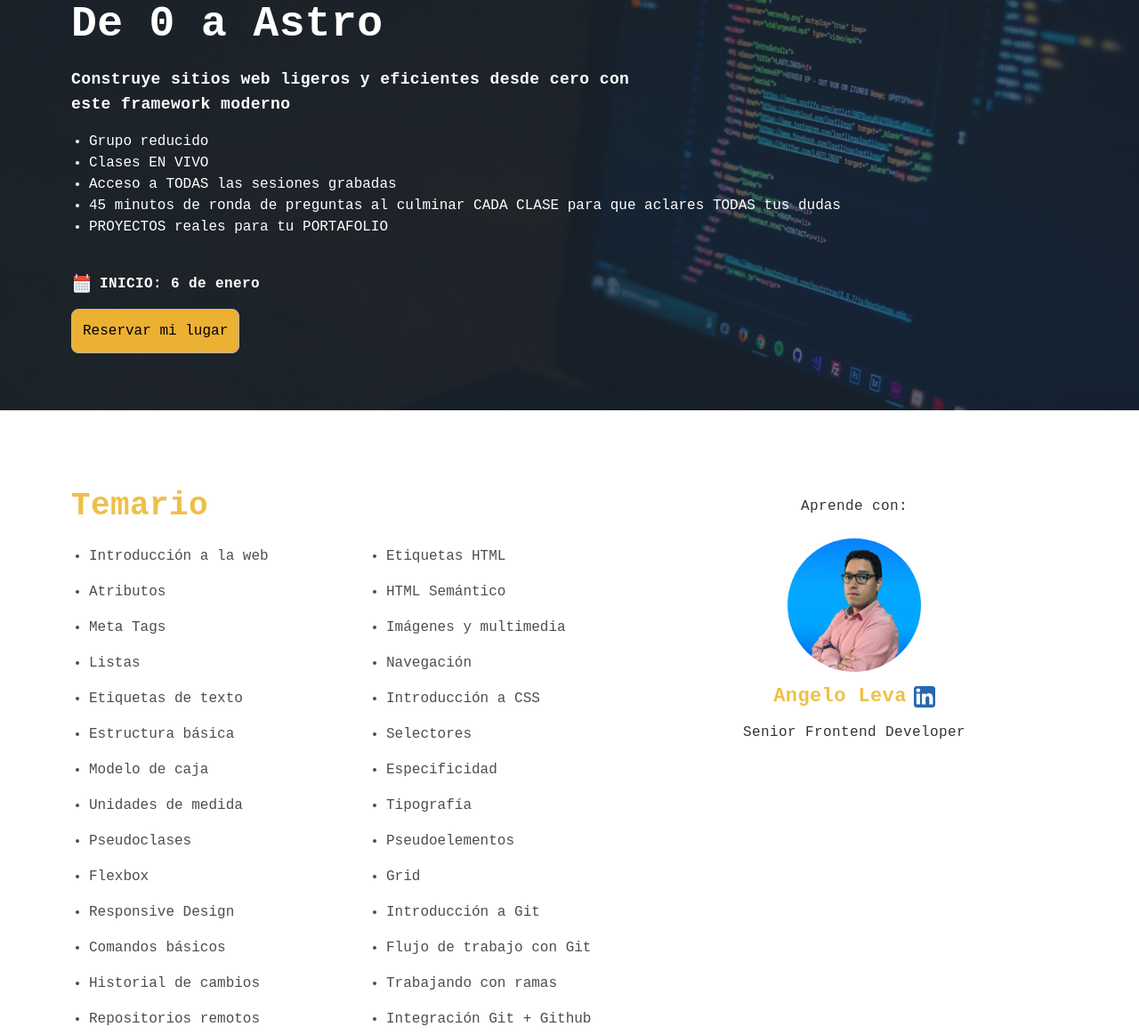
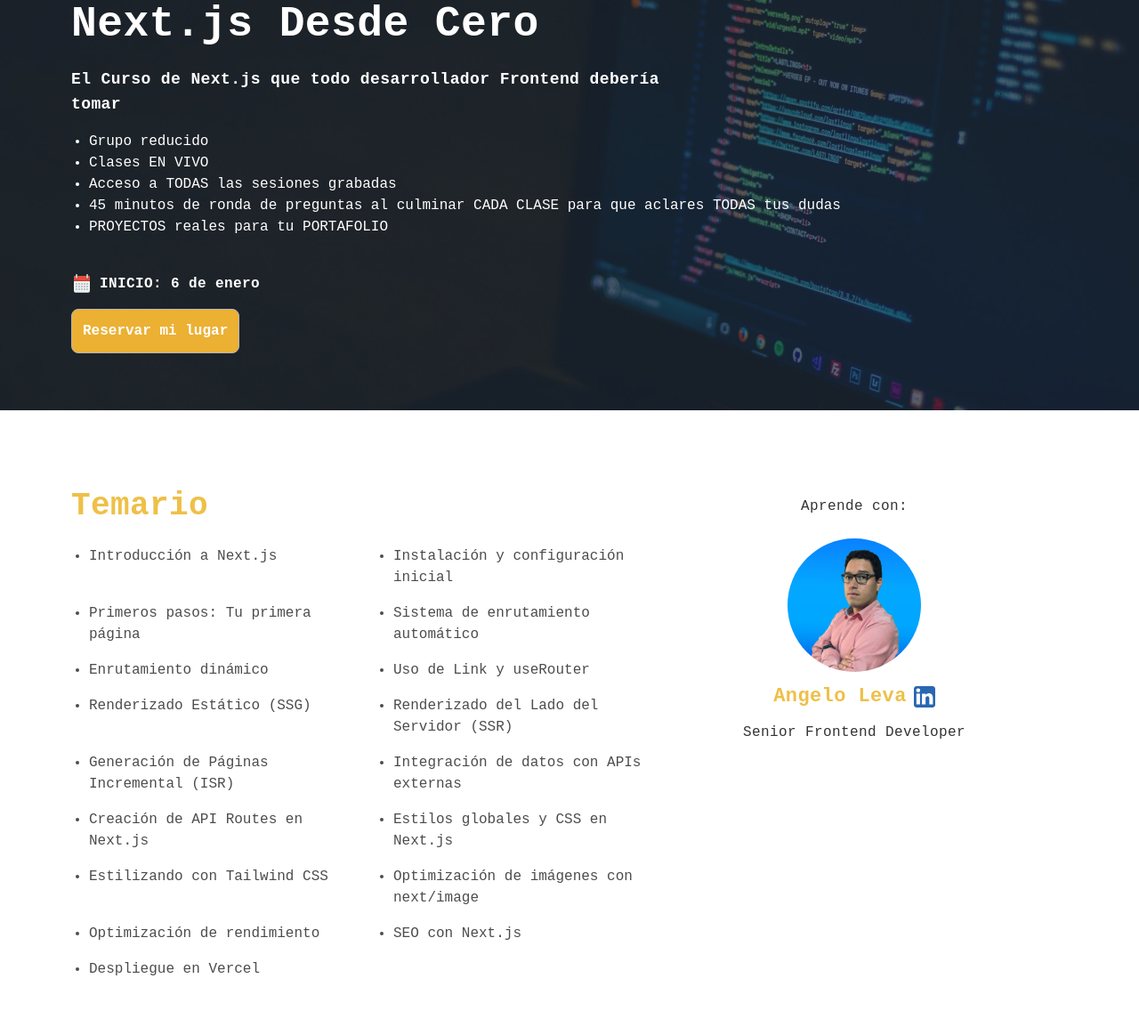
Before and after one commit to angelolev/codinglatam, an Astro site: page /cursos/astro in a window 1280 px wide. Shown: the part 149-1312 px from the top of the page at 89% size. Built offline with nearby package versions, Linux system fonts and the light colour scheme; Astro itself is replaced by a stand-in of ours.

Commit message:
feat: black friday changes

```diff
--- a/src/components/CourseCard.astro
+++ b/src/components/CourseCard.astro
@@ -3,11 +3,11 @@
 import Link from "./Link.astro";
 
 const { data, slug } = Astro.props;
-const { title, description, available, buyLink } = data;
+const { title, description, available, buyLink, price } = data;
 ---
 
 <article
-  class="flex flex-wrap dark:border dark:border-black-border rounded-lg pb-6 content-between relative shadow-xl"
+  class="bg-white flex flex-wrap dark:border dark:border-black-border rounded-lg pb-6 content-between relative shadow-xl transition-transform hover:scale-[1.02]"
 >
   {
     !available ? (
@@ -28,15 +28,30 @@
     style="width: 100%"
     class="h-[210px] object-cover"
   />
-  <h3 class="my-2 px-3 w-full">{title}</h3>
-  <p class="px-3 my-4 lg:min-h-28 text-left mb-6">
+  <h3 class="mt-6 mb-2 px-3 w-full text-black/70">{title}</h3>
+  <p class="px-3 my-4 lg:min-h-28 text-left mb-6 text-black/70">
     {description}
   </p>
-  <div class="action pr-3 flex justify-end w-full">
+  <div class="action px-3 flex items-center justify-between w-full">
+    <div class="prices">
+      {
+        price.discount > 0 && (
+          <span class="text-black/80 font-bold text-3xl">
+            ${price.regular - (price.regular * price.discount) / 100}
+          </span>
+        )
+      }
+      <span
+        class={`font-bold ${price.discount > 0 ? "text-2xl text-black/40 line-through" : "text-3xl text-black/80"}`}
+        >${price.regular}</span
+      >
+    </div>
+
     <Link
       target={available ? "_self" : "_blank"}
       href={available ? `/cursos/${slug}` : buyLink}
       variant="fill"
+      extraClasses="px-6"
       >{available ? "Ir al curso" : "Notifícame"}
     </Link>
   </div>
--- a/src/components/Link.astro
+++ b/src/components/Link.astro
@@ -3,20 +3,21 @@
   href?: string;
   variant: "fill" | "outline" | "none";
   target?: "_blank" | "_self";
+  extraClasses?: string;
 }
 
-const { href, variant, target = "_self" } = Astro.props;
+const { href, variant, target = "_self", extraClasses } = Astro.props;
 
 const buttonClasses =
   variant === "fill"
-    ? "bg-primary-400 text-black"
+    ? "bg-primary-400 text-white"
     : "text-black/80 dark:text-white";
 
 const buttonBorder = variant === "none" ? "" : "p-3 border border-light-gray";
 ---
 
 <a
-  class=`block w-fit rounded-lg ${buttonBorder} ${buttonClasses}`
+  class=`block w-fit font-bold rounded-lg ${buttonBorder} ${buttonClasses} ${extraClasses}`
   href={href}
   target={target}
 >
--- a/src/content/courses/astro.md
+++ b/src/content/courses/astro.md
@@ -1,7 +1,7 @@
 ---
-title: "De 0 a Astro"
+title: "Next.js Desde Cero"
 description:
-  "Construye sitios web ligeros y eficientes desde cero con este framework moderno"
+  "El Curso de Next.js que todo desarrollador Frontend debería tomar"
 startDate: 2025-01-06
 endDate: 2024-12-13
 days:
@@ -10,7 +10,7 @@
   "20:00 a 22:00 (GMT-5)"
 figmaLink: "https://www.figma.com/design/lf4Ht0gvQzUlCbbX0xnjDq/E-commerce-Website-Template-(Freebie)-(Community)?node-id=0-1&node-type=canvas&t=fqlHxOpPqV4cbSdK-0"
 buyLink: "https://wa.link/pbtved"
-available: false
+available: true
 faqs:
   - question: "Si no sé nada de programación, ¿puedo participar?"
     answer: "Sí. La idea es que este programa sea una guía para quienes recién empiezan este camino, para acompañarlos y orientarlos en este increíble mundo."
@@ -34,61 +34,39 @@
         <li>PROYECTOS reales para tu PORTAFOLIO</li>
       </ul>
 topics:
-  - title: "Introducción a la web"
+  - title: "Introducción a Next.js"
 
-  - title: "Etiquetas HTML"
+  - title: "Instalación y configuración inicial"
 
-  - title: "Atributos"
+  - title: "Primeros pasos: Tu primera página"
 
-  - title: "HTML Semántico"
+  - title: "Sistema de enrutamiento automático"
 
-  - title: "Meta Tags"
+  - title: "Enrutamiento dinámico"
 
-  - title: "Imágenes y multimedia"
+  - title: "Uso de Link y useRouter"
 
-  - title: "Listas"
+  - title: "Renderizado Estático (SSG)"
 
-  - title: "Navegación"
+  - title: "Renderizado del Lado del Servidor (SSR)"
 
-  - title: "Etiquetas de texto"
+  - title: "Generación de Páginas Incremental (ISR)"
 
-  - title: "Introducción a CSS"
+  - title: "Integración de datos con APIs externas"
 
-  - title: "Estructura básica"
+  - title: "Creación de API Routes en Next.js"
 
-  - title: "Selectores"
+  - title: "Estilos globales y CSS en Next.js"
 
-  - title: "Modelo de caja"
+  - title: "Estilizando con Tailwind CSS"
 
-  - title: "Especificidad"
+  - title: "Optimización de imágenes con next/image"
 
-  - title: "Unidades de medida"
+  - title: "Optimización de rendimiento"
 
-  - title: "Tipografía"
+  - title: "SEO con Next.js"
 
-  - title: "Pseudoclases"
-
-  - title: "Pseudoelementos"
-
-  - title: "Flexbox"
-
-  - title: "Grid"
-
-  - title: "Responsive Design"
-
-  - title: "Introducción a Git"
-
-  - title: "Comandos básicos"
-
-  - title: "Flujo de trabajo con Git"
-
-  - title: "Historial de cambios"
-
-  - title: "Trabajando con ramas"
-
-  - title: "Repositorios remotos"
-
-  - title: "Integración Git + Github"
+  - title: "Despliegue en Vercel"
 instructor:
   name: "Angelo Leva"
   description: |
@@ -118,6 +96,6 @@
     - "Deployment del proyecto en Vercel"
 price:
   regular: 100
-  discount: 85
+  discount: 0
 demo: "https://youtu.be/8HnNCDVL7TQ"
 ---
--- a/src/pages/cursos/[course].astro
+++ b/src/pages/cursos/[course].astro
@@ -97,7 +97,7 @@
     <section class="topics max-w-6xl mx-auto px-4 py-16">
       <h2>Temario</h2>
       <ul
-        class="list-disc pl-5 grid grid-cols-1 lg:grid-cols-2 gap-4 max-w-2xl"
+        class="list-disc pl-5 grid grid-cols-1 lg:grid-cols-2 gap-y-4 gap-x-8 max-w-2xl"
       >
         {
           topics?.map((item) => (
--- a/src/pages/cursos/index.astro
+++ b/src/pages/cursos/index.astro
@@ -33,7 +33,7 @@
         ya sea que estés empezando o busques perfeccionar tu dominio. ¡Empieza
         hoy y alcanza tus metas más rápido!
       </p>
-      <div class="list grid grid-cols-1 md:grid-cols-2 lg:grid-cols-4 gap-6">
+      <div class="list grid grid-cols-1 md:grid-cols-2 lg:grid-cols-3 gap-6">
         {coursesList.map((item) => <CourseCard {...item} />)}
       </div>
     </section>
--- a/src/pages/index.astro
+++ b/src/pages/index.astro
@@ -44,7 +44,7 @@
       sea que estés empezando o busques perfeccionar tu dominio. ¡Empieza hoy y
       alcanza tus metas más rápido!
     </p>
-    <div class="list grid grid-cols-1 md:grid-cols-2 lg:grid-cols-4 gap-6">
+    <div class="list grid grid-cols-1 md:grid-cols-2 lg:grid-cols-3 gap-6">
       {coursesList.map((item) => <CourseCard {...item} />)}
     </div>
   </section>
```
